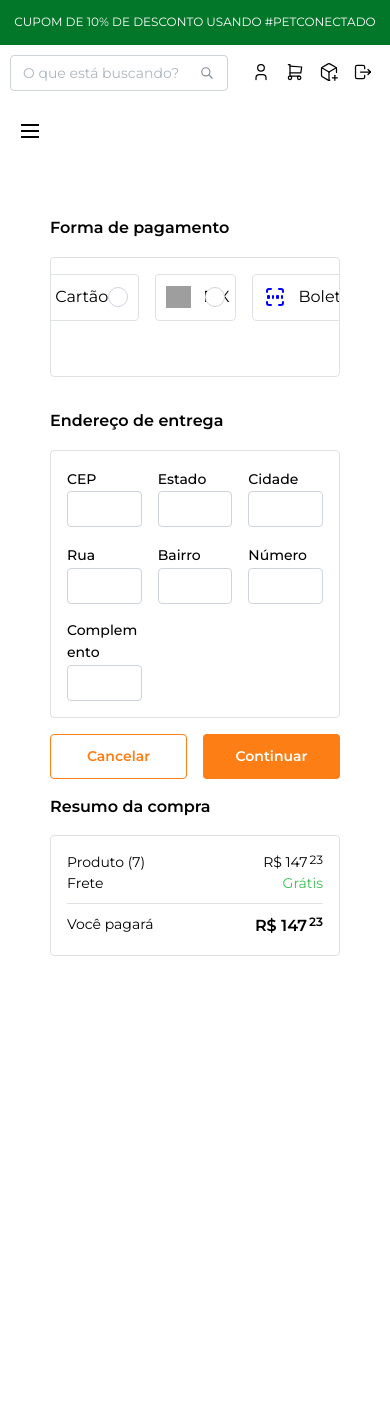
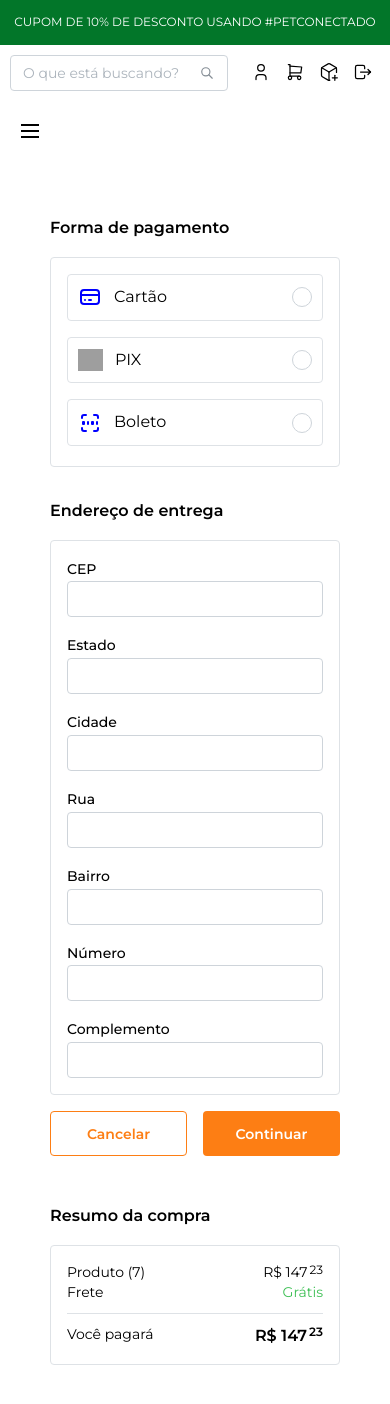
Before and after one commit to samuel-santinelli/CaonectadosWEB, a React (Vite) app: page /buy in a window 390 px wide. Shown: the top 1404 px of the page. Before the commit the page ends 1022 px from the top, so only its background shows below. Built offline with nearby package versions, Linux system fonts and the light colour scheme; grey boxes are pictures that could not be loaded.

Commit message:
feature(responsivity) - Adjusting the responsivity in finalize purchase screen

```diff
--- a/src/layout/FinalizePurchase/FinalizePurchase.jsx
+++ b/src/layout/FinalizePurchase/FinalizePurchase.jsx
@@ -5,6 +5,7 @@ import {
   Button,
   Card,
   Divider,
+  em,
   Flex,
   Group,
   Image,
@@ -20,11 +21,13 @@ import { useState } from "react";
 import { formatCEP } from "../../utils/cep-formatter";
 import { useNavigate } from "react-router-dom";
 import classes from "./FinalizePurchase.module.css"
+import { useMediaQuery } from "@mantine/hooks";
 
 const FinalizePurchase = () => {
   const navigate = useNavigate();
   const [cepLoading, setCepLoading] = useState(false);
   const [cepError, setCepError] = useState(false);
+  const isMobile = useMediaQuery(`(max-width: ${em(750)})`);
 
   const adress_form = useForm({
     initialValues: {
@@ -95,12 +98,12 @@ const FinalizePurchase = () => {
           <Flex justify={"start"}>
             <DefaultTitle title="Forma de pagamento" />
           </Flex>
-          <Card withBorder h={120}>
+          <Card withBorder h={120} className={classes.cards_payment_container}>
             <Flex
               w={"100%"}
               justify={"center"}
               align={"center"}
-              direction={"row"}
+              className={classes.cards_payment_container_v2}
               gap={"md"}
             >
               <Radio.Card w={"100%"} p={10} value="card">
@@ -147,7 +150,7 @@ const FinalizePurchase = () => {
             <DefaultTitle title="Endereço de entrega" />
           </Flex>
           <Card withBorder w>
-            <SimpleGrid cols={3}>
+            <SimpleGrid cols={isMobile ? 1 : 3}>
               <TextInput
                 {...adress_form.getInputProps("cep")}
                 value={adress_form.values.cep}
@@ -208,7 +211,7 @@ const FinalizePurchase = () => {
             </Button>
           </Flex>
         </Flex>
-        <Flex direction={"column"} w={"70%"} align={"start"} gap={"md"}  className={classes.cards}>
+        <Flex direction={"column"} w={"70%"} align={"start"} gap={"md"} className={classes.cards} mt={isMobile ? "xl" : ""}>
           <DefaultTitle title={"Resumo da compra"} />
           <Card withBorder w={"100%"}>
             <Flex justify={"space-between"} w={"100%"}>
--- a/src/layout/FinalizePurchase/FinalizePurchase.module.css
+++ b/src/layout/FinalizePurchase/FinalizePurchase.module.css
@@ -6,4 +6,13 @@
   .cards {
     width: 100% !important;
   }
+
+  .cards_payment_container {
+    height: 210px !important;
+
+  }
+
+  .cards_payment_container_v2{
+    flex-direction: column;
+  }
 }
```
